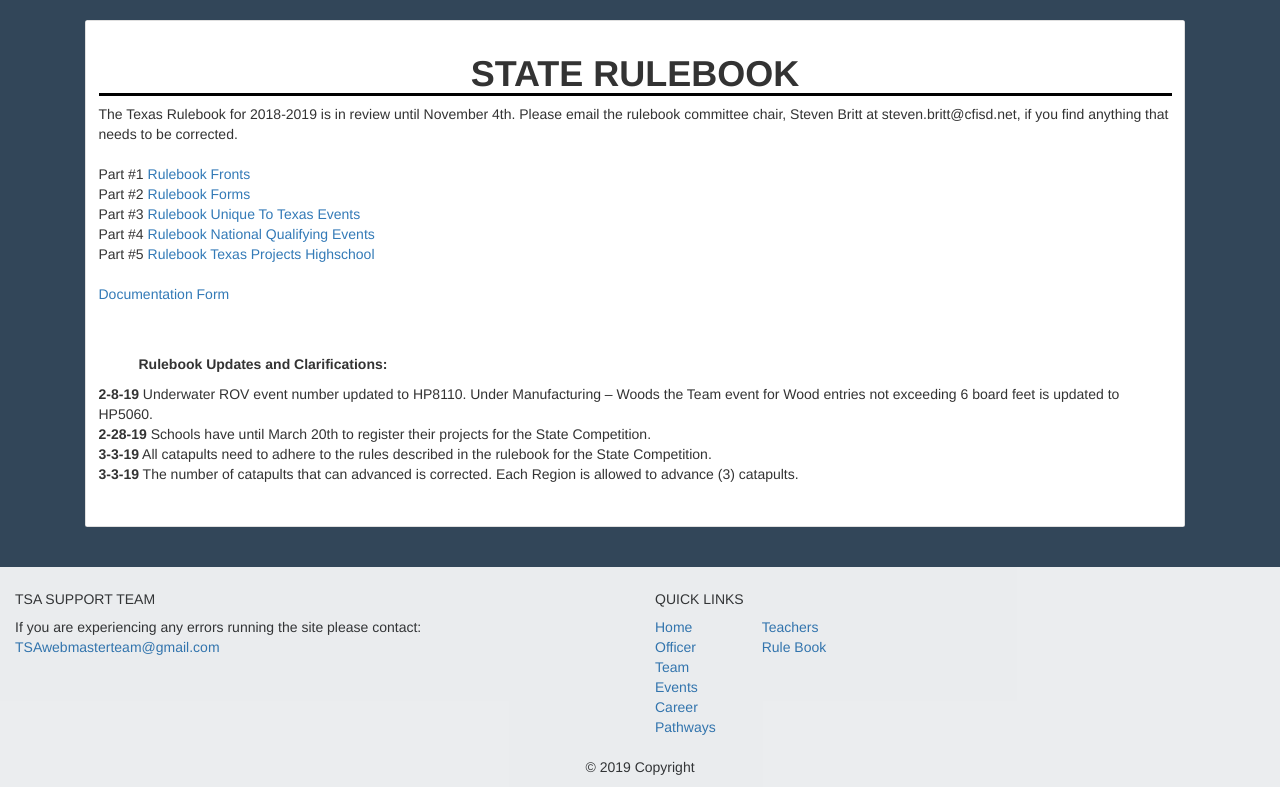
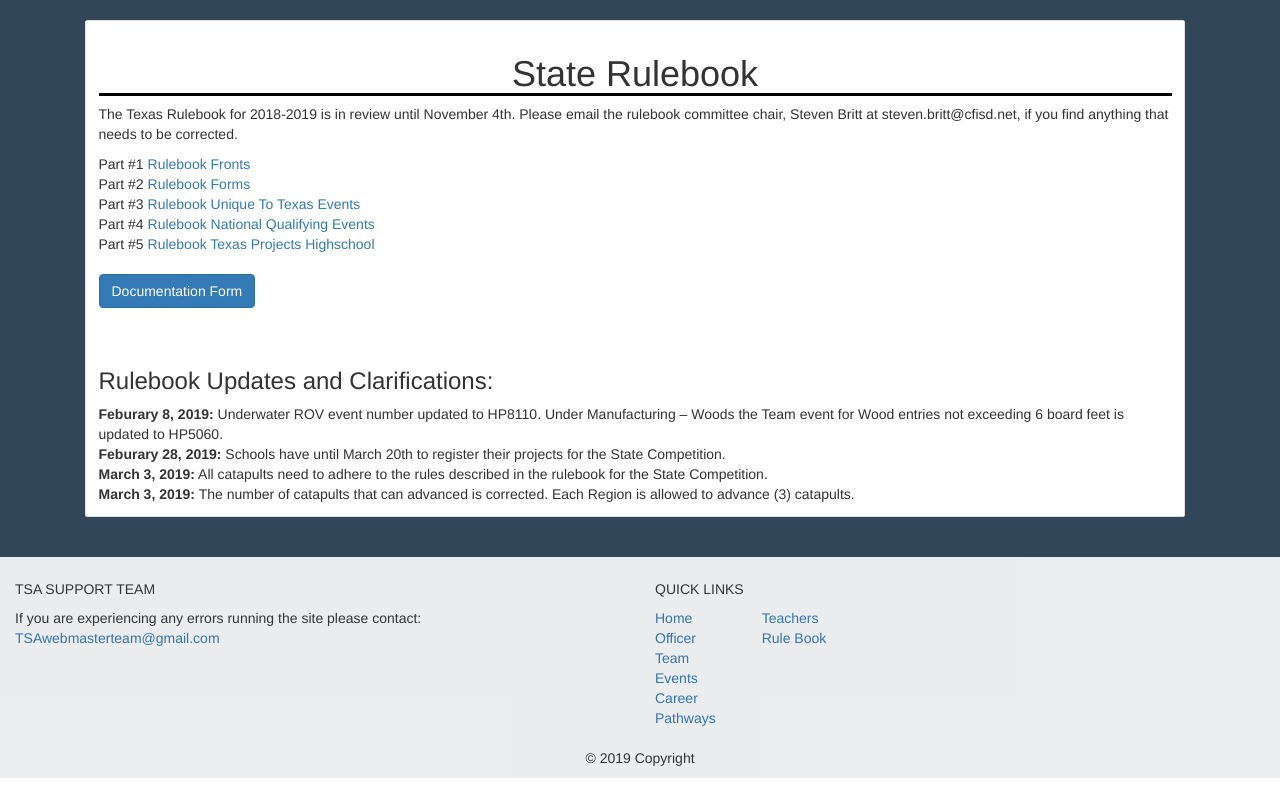
Before and after one commit to cdxker/TSAWebsite, a Flask app: page /staterulebook in a window 1280 px wide. Shown: the part 62-849 px from the top of the page. Run offline with Flask 2, Linux system fonts and the light colour scheme; some libraries are stand-ins or nearby versions.

Commit message:
finished!!!

```diff
--- a/TSA/templates/navbar.html
+++ b/TSA/templates/navbar.html
@@ -30,12 +30,12 @@
             TSA
           </a>
         <div class="dropdown-menu" aria-labelledby="navbarDropdown">
-            <a class="dropdown-item" href="/tsa/tsapage">About TSA</a>
-          <a class="dropdown-item" href="/tsa/competition">Competitions</a>
-          <a class="dropdown-item" href="/tsa/rulebook">Rule Book</a>
-          <a class="dropdown-item" href="/tsa/leadership">Leadership</a>
-          <a class="dropdown-item" href="/tsa/policies">Policies</a>
-          <a class="dropdown-item" href="/tsa/affiliation">Affiliations</a>
+            <a class="dropdown-item" href="/tsapage">About TSA</a>
+          <a class="dropdown-item" href="/competition">Competitions</a>
+          <a class="dropdown-item" href="/staterulebook">Rule Book</a>
+          <a class="dropdown-item" href="/leadership">Leadership</a>
+          <a class="dropdown-item" href="/policiesandfaqs">Policies</a>
+          <a class="dropdown-item" href="/affiliation">Affiliations</a>
         </div>
       </li>
 
--- a/TSA/templates/policiesandfaqs.html
+++ b/TSA/templates/policiesandfaqs.html
@@ -4,7 +4,7 @@
 <!-- Make loo better, remove center alignment, possibly rmeove listing-->
 <div class="card" style="width: 110rem;">
   <div class="card-body">
-    <h1 class="card-title"><b>POLICIES</b></h1>
+    <h1 class="card-title text-center">Policies<h1>
     <p class="card-text">
       <h3>Member Conduct</h3>
       <ul>
--- a/TSA/templates/staterulebook.html
+++ b/TSA/templates/staterulebook.html
@@ -4,35 +4,28 @@
 <!--make look not ugly-->
 <div class="card" style="width: 110rem;">
   <div class="card-body">
-        <h1 class="card-title" style="text-align: center"> <b> STATE RULEBOOK</b></h1>
+    <h1 class="card-title" style="text-align: center">  State Rulebook</h1>
     <p class="card-text"> The Texas Rulebook for 2018-2019 is in review until November 4th. Please email the
       rulebook committee chair, Steven Britt at steven.britt@cfisd.net, if you find anything that needs to be
-            corrected.<br> <br>
-            Part #1 <a href="https://www.texastsa.org/wp-content/uploads/2019/03/Copy-of-01_18-19-Rulebook_front-3_1.pdf
-          ">Rulebook Fronts</a> <br>
-            Part #2 <a href="https://www.texastsa.org/wp-content/uploads/2018/11/02_18-19-Rulebook_Forms-11_13.pdf
-          ">Rulebook Forms</a><br>
-            Part #3 <a href="https://www.texastsa.org/wp-content/uploads/2018/11/03_18-19-Rulebook_UTE-11_13-1.pdf
-          ">Rulebook Unique To Texas Events</a><br>
-            Part #4 <a href="https://www.texastsa.org/wp-content/uploads/2018/11/04_18-19-Rulebook_NQE-11_13.pdf
-          ">Rulebook National Qualifying Events</a><br>
-            Part #5 <a href="https://www.texastsa.org/wp-content/uploads/2019/02/06_18-19-Rulebook_HS-2_8_19.pdf
-          ">Rulebook Texas Projects Highschool</a><br> <br>
-
-            <a href="https://www.texastsa.org/wp-content/uploads/2019/02/2018.2019-Documentation-Form-1-1.pdf
-          ">Documentation Form</a><br> <br> <br>
-            <b>
-                <ul> Rulebook Updates and Clarifications: </ul>
-            </b>
-            <b> 2-8-19</b> Underwater ROV event number updated to HP8110. Under Manufacturing – Woods the Team event for
+      corrected.</p>
+      Part #1 <a href="https://www.texastsa.org/wp-content/uploads/2019/03/Copy-of-01_18-19-Rulebook_front-3_1.pdf">Rulebook Fronts</a> <br>
+      Part #2 <a href="https://www.texastsa.org/wp-content/uploads/2018/11/02_18-19-Rulebook_Forms-11_13.pdf">Rulebook Forms</a><br>
+      Part #3 <a href="https://www.texastsa.org/wp-content/uploads/2018/11/03_18-19-Rulebook_UTE-11_13-1.pdf">Rulebook Unique To Texas Events</a><br>
+      Part #4 <a href="https://www.texastsa.org/wp-content/uploads/2018/11/04_18-19-Rulebook_NQE-11_13.pdf">Rulebook National Qualifying Events</a><br>
+      Part #5 <a href="https://www.texastsa.org/wp-content/uploads/2019/02/06_18-19-Rulebook_HS-2_8_19.pdf">Rulebook Texas Projects Highschool</a><br> <br>
+      <a class="btn btn-primary" href="https://www.texastsa.org/wp-content/uploads/2019/02/2018.2019-Documentation-Form-1-1.pdf">Documentation Form</a><br> <br> <br>
+      <h3>
+        Rulebook Updates and Clarifications:
+      </h3>
+      <b> Feburary 8, 2019:</b> Underwater ROV event number updated to HP8110. Under Manufacturing – Woods the Team event for
       Wood entries not exceeding 6 board feet is updated to HP5060. <br>
 
-            <b> 2-28-19</b> Schools have until March 20th to register their projects for the State Competition. <br>
+      <b> Feburary 28, 2019:</b> Schools have until March 20th to register their projects for the State Competition. <br>
 
-            <b>3-3-19</b> All catapults need to adhere to the rules described in the rulebook for the State Competition. <br>
+      <b> March 3, 2019:</b> All catapults need to adhere to the rules described in the rulebook for the State Competition. <br>
 
-            <b>3-3-19</b> The number of catapults that can advanced is corrected. Each Region is allowed to advance (3)
-            catapults.</p>
+      <b> March 3, 2019:</b> The number of catapults that can advanced is corrected. Each Region is allowed to advance (3)
+      catapults.
     <br>
   </div>
 </div>
--- a/TSA/templates/teachers.html
+++ b/TSA/templates/teachers.html
@@ -18,7 +18,7 @@
 {% block body %}
 
 <div class="center jumbotron" style="text-align: center">
-  <h1>Teacher Directory</h1>
+  <h1>Pathway Teachers</h1>
   <h3> Dubiski has many qualified and certified professionals to be teachers in all it's pathways. This page only
     features the pathways relating to TSA.</h3>
 </div>
```
Also changed, not shown: TSA/templates/affiliation.html (+23 -19 lines), TSA/templates/competition.html (+2 -11 lines), TSA/templates/leadership.html (+3 -5 lines), TSA/templates/tsapage.html (+4 -5 lines). Lines whose indentation alone changed are shown as unchanged.
